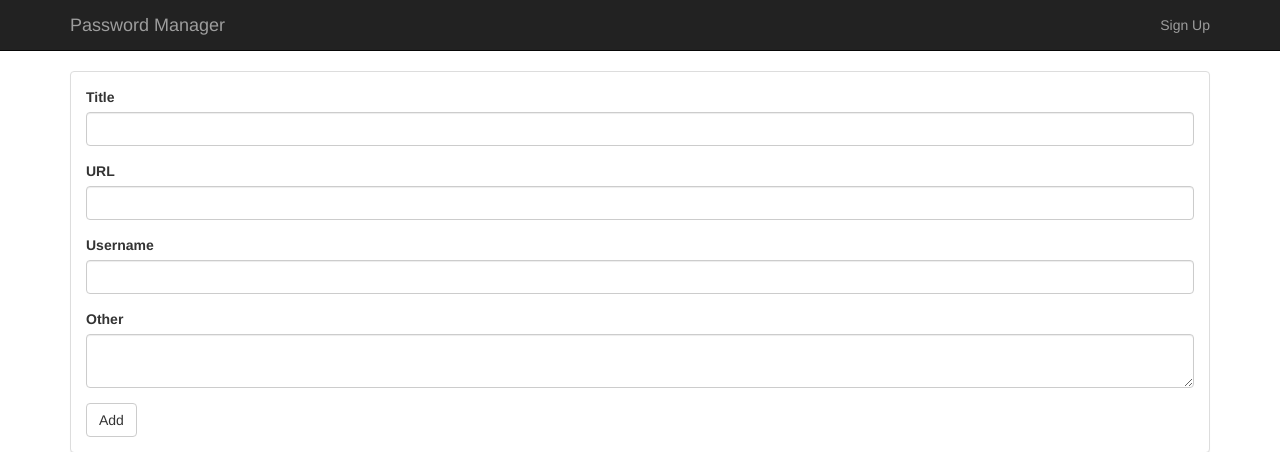
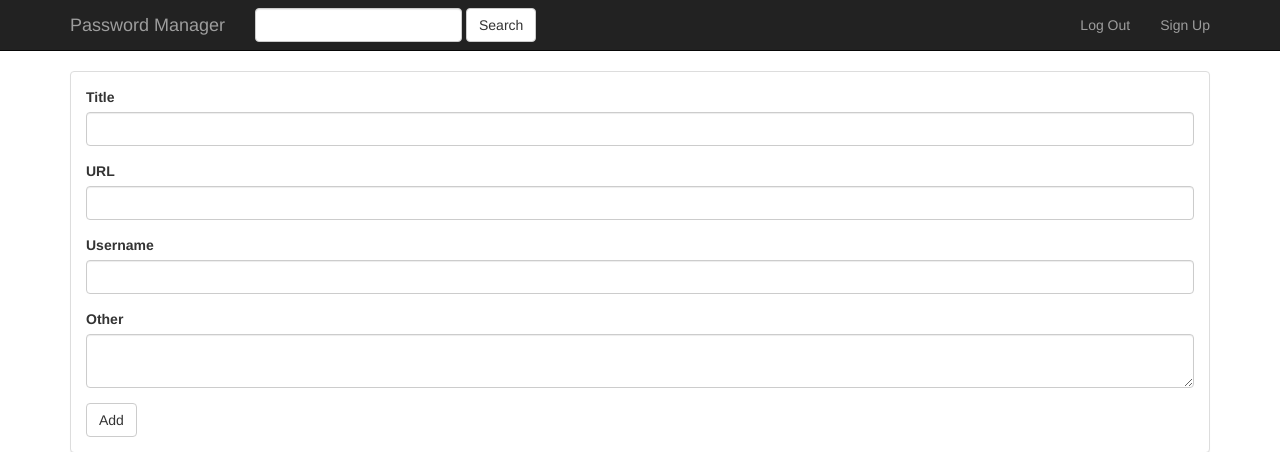
Before and after one commit to tortxof/flask-password, a Flask app: page / in a window 1280 px wide. Shown: the top 452 px of the page. Run offline with Flask 2, Linux system fonts and the light colour scheme; the visitor is signed in with stand-in values (Sample User, id 1); parts of the project's set-up code (start-up, migrations or seed data) failed here and were passed over; some libraries are stand-ins or nearby versions.

Commit message:
Changes to layout to reflect db schema changes.

```diff
--- a/templates/layout.html
+++ b/templates/layout.html
@@ -20,9 +20,9 @@
         <a class="navbar-brand" href="#">Password Manager</a>
       </div>
       <div class="collapse navbar-collapse">
-        {% if 'appuser' in session %}{% include 'search_form.html' %}{% endif %}
+        {% if 'username' in session %}{% include 'search_form.html' %}{% endif %}
         <ul class="nav navbar-nav navbar-right">
-          {% if 'appuser' in session %}<li><a href="/logout">Log Out</a></li>{% endif %}
+          {% if 'username' in session %}<li><a href="/logout">Log Out</a></li>{% endif %}
           <li><a href="/new-user">Sign Up</a></li>
         </ul>
       </div>
```
